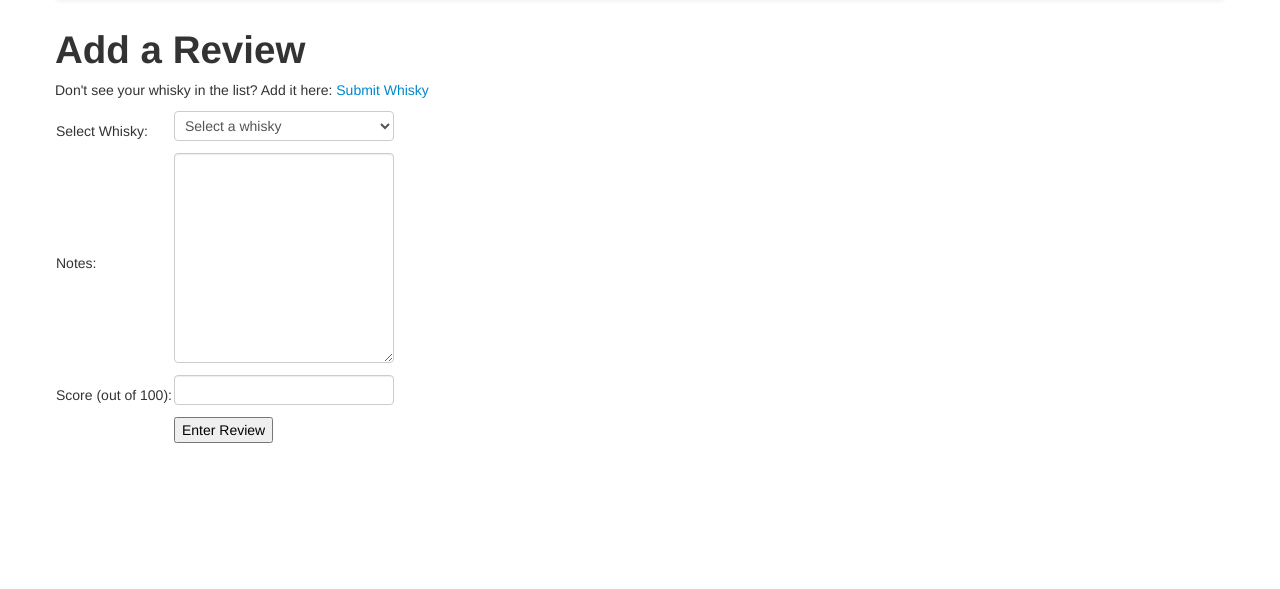
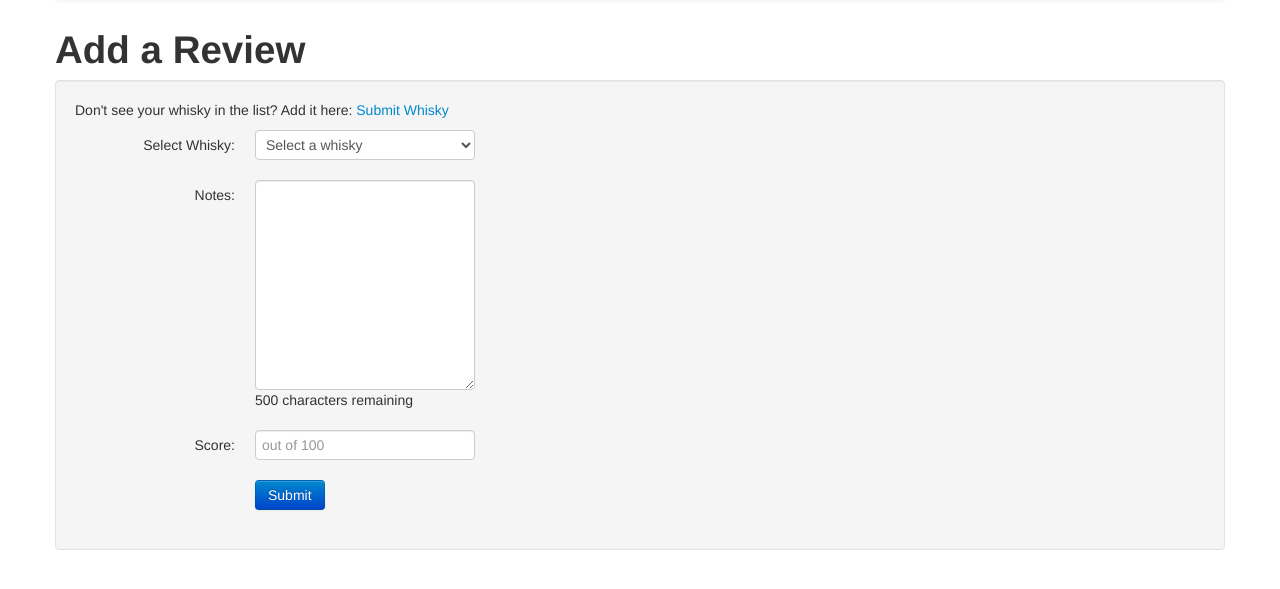
Before and after one commit to acrfordyce/WhiskyApp, a Flask app: page /add_review in a window 1280 px wide. Shown: the part 42-631 px from the top of the page. Run offline with Flask 2, Linux system fonts and the light colour scheme; the visitor is signed in with stand-in values (Sample User, id 1); data comes from the database, SQL or seed files in the repository; data that the repository does not hold is empty.

Commit message:
Continue site beautification

```diff
--- a/app/templates/add_review.html
+++ b/app/templates/add_review.html
@@ -1,42 +1,58 @@
 <!-- extend base template -->
 {% extends 'base.html' %}
 {% block content %}
+<script type="text/javascript">
+    $(document).ready(function() {
+    var text_max = 500;
+    $('#textarea_feedback').html(text_max + ' characters remaining');
+
+    $('#textarea').keyup(function() {
+        var text_length = $('#textarea').val().length;
+        var text_remaining = text_max - text_length;
+
+        $('#textarea_feedback').html(text_remaining + ' characters remaining');
+    });
+});
+</script>
         <h1>Add a Review</h1>
-        <p>Don't see your whisky in the list? Add it here: <a href="{{ url_for('add_whisky') }}">Submit Whisky</a></p>
-        <form action="" method="post" name="add_review">
-            {{ form.hidden_tag() }}
-            <table>
-                <tr>
-                    <td>Select Whisky:</td>
-                    <td>
+        {% include 'flash.html' %}
+        <div class="well">
+            <p>Don't see your whisky in the list? Add it here: <a href="{{ url_for('add_whisky') }}">Submit Whisky</a></p>
+            <form class="form-horizontal" action="" method="post" name="add_review">
+                {{ form.hidden_tag() }}
+                <div class="control-group{% if form.errors.whisky %} error {% endif %}">
+                    <label class="control-label">Select Whisky:</label>
+                    <div class="controls">
                         {{ form.whisky }}
                         {% for error in form.errors.whisky %}
-                        <br><span style="color: red;">[{{ error }}]</span>
+                        <span class="help-inline">[{{ error }}]</span><br>
                         {% endfor %}
-                    </td>
-                </tr>
-                <tr>
-                    <td>Notes:</td>
-                    <td>
-                        {{ form.notes(cols=32, rows=10) }}
+                    </div>
+                </div>
+                <div class="control-group{% if form.errors.notes %} error {% endif %}">
+                    <label class="control-label">Notes:</label>
+                    <div class="controls">
+                        {{ form.notes(cols = 32, rows = 10, id = "textarea") }}
+                        <div id="textarea_feedback"></div>
                         {% for error in form.errors.notes %}
-                        <br><span style="color: red;">[{{ error }}]</span>
+                        <span class="help-inline">[{{ error }}]</span><br>
                         {% endfor %}
-                    </td>
-                </tr>
-                <tr>
-                    <td>Score (out of 100):</td>
-                    <td>
-                        {{ form.score(size=3) }}
+                    </div>
+                </div>
+                <div class="control-group{% if form.errors.score %} error {% endif %}">
+                    <label class="control-label">Score:</label>
+                    <div class="controls">
+                        {{ form.score(size = 3, placeholder = "out of 100") }}
                         {% for error in form.errors.score %}
-                        <br><span style="color: red;">[{{ error }}]</span>
+                        <span class="help-inline">[{{ error }}]</span><br>
                         {% endfor %}
-                    </td>
-                </tr>
-                <tr>
-                    <td></td>
-                    <td><input type="submit" value="Enter Review"></td>
-                </tr>
-            </table>
-        </form>
+                    </div>
+                </div>
+                <div class="control-group">
+                    <div class="controls">
+                        <input class="btn btn-primary" type="submit" value="Submit">
+                    </div>
+                </div>
+            </form>
+        </div>
 {% endblock %}
--- a/app/templates/add_whisky.html
+++ b/app/templates/add_whisky.html
@@ -2,6 +2,7 @@
 {% extends 'base.html' %}
 {% block content %}
         <h1>Submit a Whisky</h1>
+        {% include 'flash.html' %}
         <div class="well">
             <form class="form-horizontal" action="" method="post" name="add_whisky">
                 {{ form.hidden_tag() }}
```
Also changed, not shown: app/templates/edit.html (+17 -1 lines).
